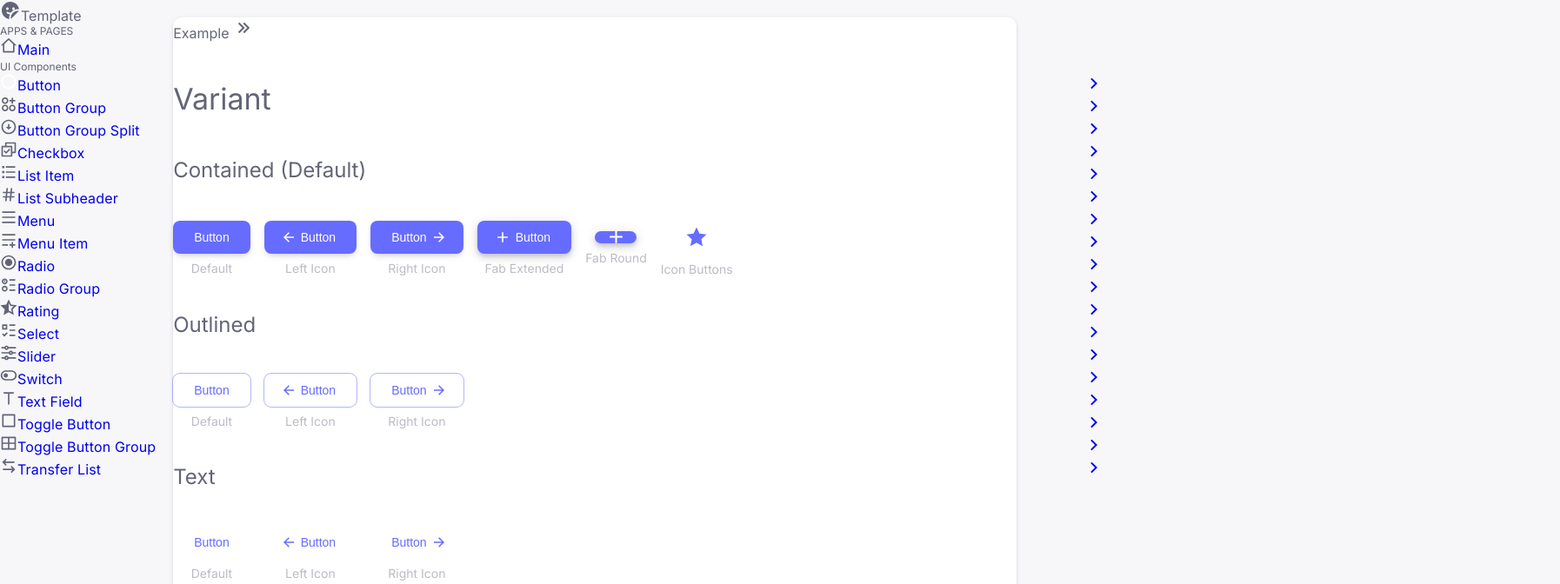
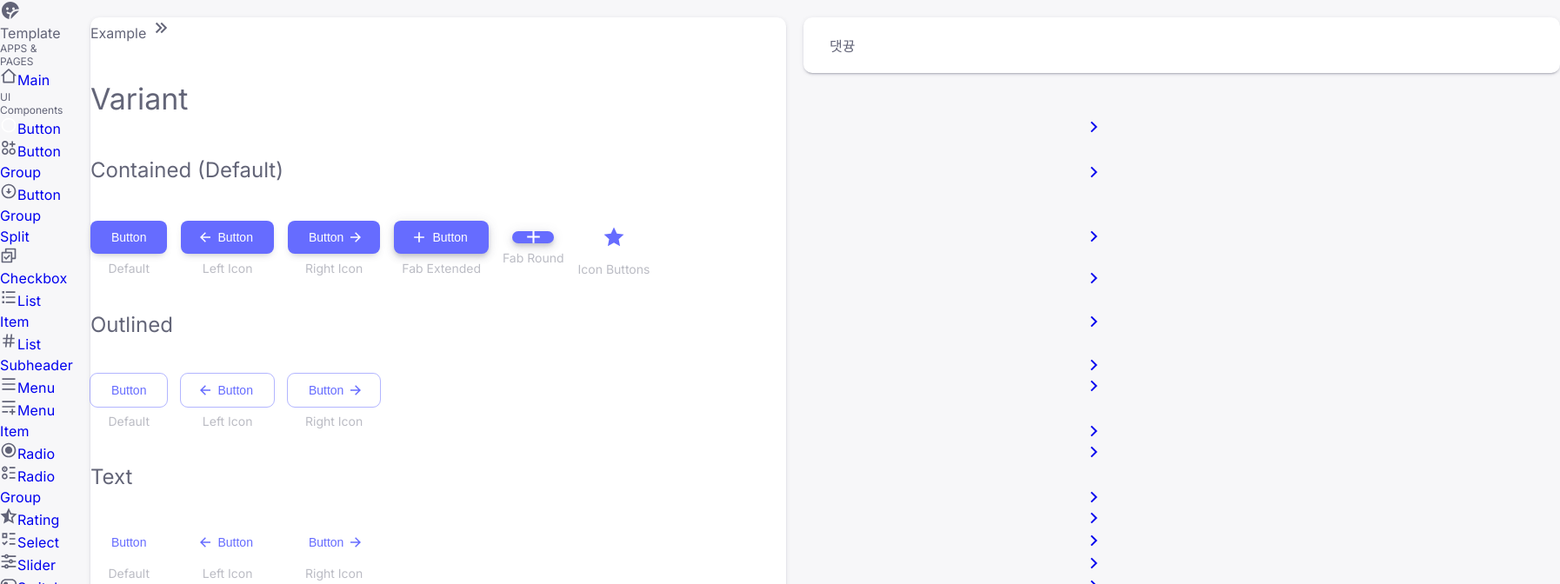
Before and after one commit to HaJaehyeong/template, a Next.js app: page /how-to-use/button in a window 1280 px wide. Shown: the top 672 px of the page at 87% size, 1794 px wide, since content can reach past the window. Built offline with nearby package versions, Linux system fonts and the light colour scheme.

Commit message:
modify layout styles and add example component

```diff
--- /dev/null
+++ b/src/app/(sample)/how-to-use/(ui-components)/_components/example-warpper/example-wrapper.module.scss
@@ -0,0 +1,6 @@
+.example {
+  position: relative;
+  padding: 20px 30px;
+  width: calc(100% - 60px);
+  min-width: 810px;
+}
--- /dev/null
+++ b/src/app/(sample)/how-to-use/(ui-components)/_components/example-warpper/example-wrapper.tsx
@@ -0,0 +1,15 @@
+import styles from './example-wrapper.module.scss';
+
+type ExampleWrapperProps = {
+  open: boolean;
+};
+
+const ExampleWrapper: React.FC<ExampleWrapperProps> = ({ open }) => {
+  return (
+    <div className="example-wrapper">
+      <div className={`${styles.example} paper elevated square-false`}>댓뀽</div>
+    </div>
+  );
+};
+
+export default ExampleWrapper;
--- a/src/app/(sample)/how-to-use/(ui-components)/button/page.module.scss
+++ b/src/app/(sample)/how-to-use/(ui-components)/button/page.module.scss
@@ -1,7 +1,7 @@
 .sample-wrapper {
   position: relative;
   padding: 20px 30px;
-  width: calc(40% - 60px);
+  width: calc(100% - 60px);
   min-width: 740px;
 
   hr {
--- a/src/app/(sample)/how-to-use/_components/navigation/navigation.module.scss
+++ b/src/app/(sample)/how-to-use/_components/navigation/navigation.module.scss
@@ -3,6 +3,7 @@
   flex-direction: column;
 
   width: 270px;
+  min-width: 270px;
   height: 100dvh;
 }
 
--- a/src/app/(sample)/how-to-use/layout.tsx
+++ b/src/app/(sample)/how-to-use/layout.tsx
@@ -1,15 +1,19 @@
 import '../../globals.scss';
+import ExampleWrapper from './(ui-components)/_components/example-warpper/example-wrapper';
 import Navigation from './_components/navigation/navigation';
 
-export default function HowToUseLayout({
-  children,
-}: Readonly<{
+type HowToUseLayoutProps = {
   children: React.ReactNode;
-}>) {
+};
+
+const HowToUseLayout: React.FC<HowToUseLayoutProps> = ({ children }) => {
   return (
     <div className="ui-component">
       <Navigation />
       {children}
+      <ExampleWrapper open />
     </div>
   );
-}
+};
+
+export default HowToUseLayout;
--- a/src/app/globals.scss
+++ b/src/app/globals.scss
@@ -42,5 +42,11 @@ body {
 
 .ui-component-page-wrapper {
   padding: 20px;
-  width: calc(100dvw - 310px); // NOTE(hajae): 100dvw - (navigation 270px + padding 40px)
+  width: calc(45% - 310px);
+  min-width: 800px;
 }
+
+.example-wrapper {
+  padding: 20px 20px 20px 0;
+  width: calc(55% - 20px);
+}
```
